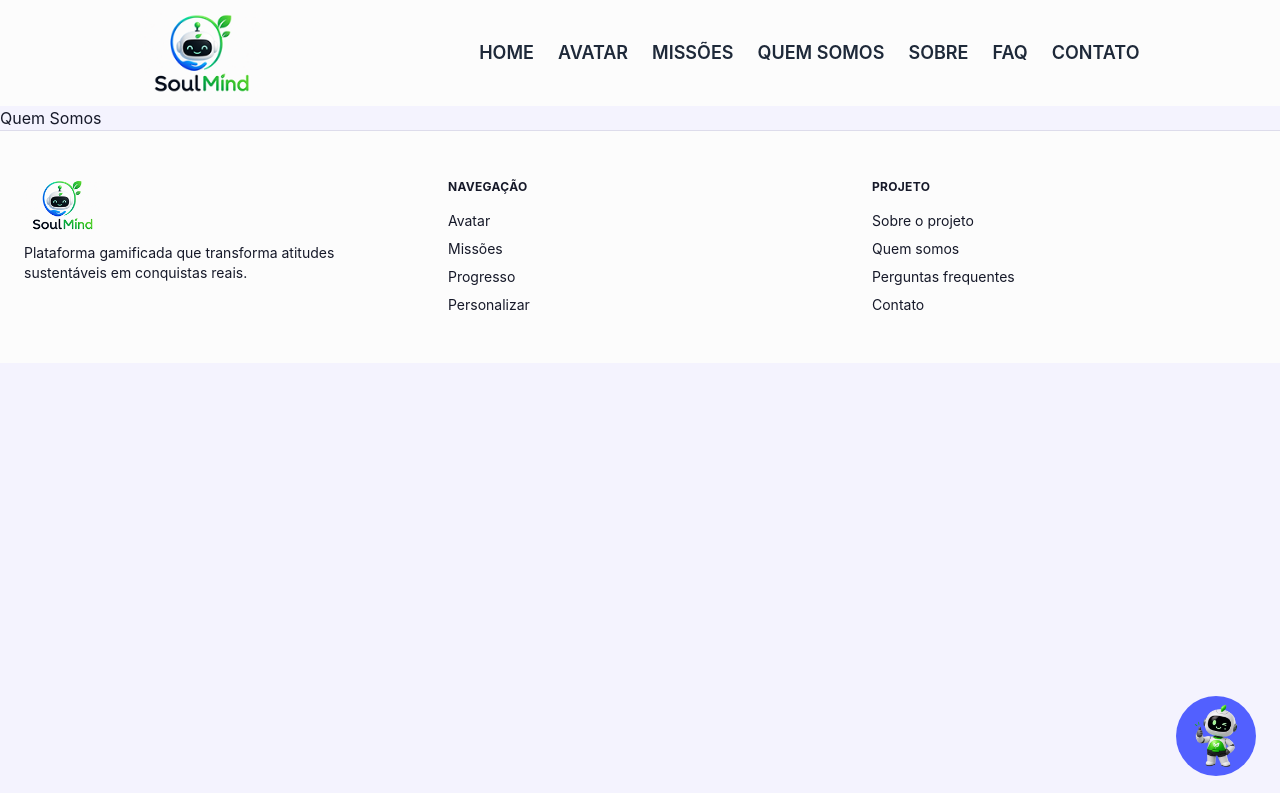
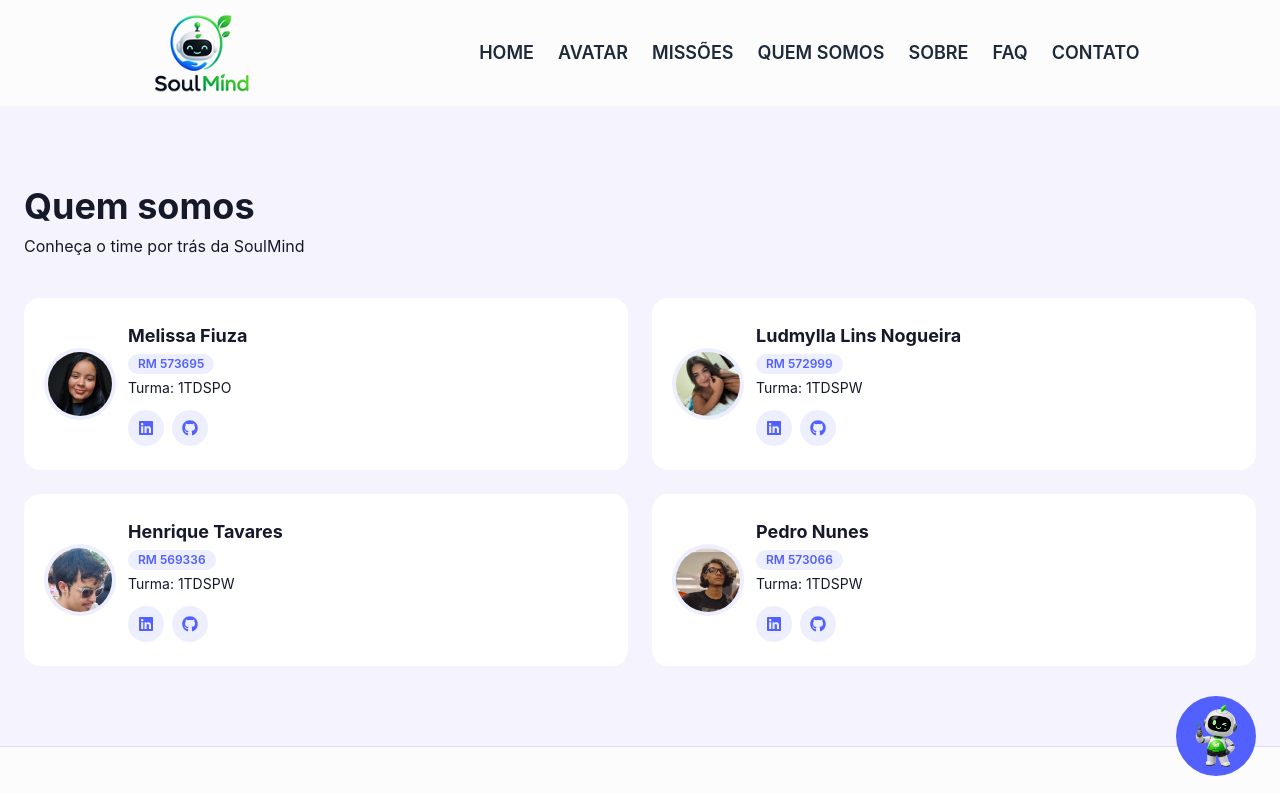
Before and after one commit to SoulMind-FIAP/Sprint3-SoulMind, a React (Vite) app in the folder SoulMind/: page /quem-somos in a window 1280 px wide. Shown: the top 793 px of the page. Built offline with nearby package versions, Linux system fonts and the light colour scheme.

Commit message:
feat: criando página Quem Somos

```diff
--- a/SoulMind/src/data/DadosIntegrantes.ts
+++ b/SoulMind/src/data/DadosIntegrantes.ts
@@ -17,7 +17,7 @@ export const DadosIntegrantes: TipoIntegrantes[] = [
         id: 2,
         nome: "Ludmylla Lins Nogueira",
         rm: "RM 572999",
-        turma: "1TDS...",
+        turma: "1TDSPW",
         foto: Ludmylla,
         github: "https://github.com/Ludmylla1905",
         linkedin: "https://linkedin.com/in/ludmylla-nogueira-11991927a/"
@@ -26,7 +26,7 @@ export const DadosIntegrantes: TipoIntegrantes[] = [
     {id: 3,
         nome: "Henrique Tavares",
         rm: "RM 569336",
-        turma: "1TDS...",
+        turma: "1TDSPW",
         foto: Henrique,
         github: "https://github.com/eneiqmaneiro",
         linkedin: "https://linkedin.com/in/henrique-tavares-coutinho-81a512356/"},
@@ -34,7 +34,7 @@ export const DadosIntegrantes: TipoIntegrantes[] = [
         {id: 4,
         nome: "Pedro Nunes",
         rm: "RM 573066",
-        turma: "1TDS...",
+        turma: "1TDSPW",
         foto: Pedro,
         github: "https://github.com/PedroNuf",
         linkedin: "https://linkedin.com/in/pedro-nunes-1089133b4/"}
--- a/SoulMind/src/pages/QuemSomos/index.tsx
+++ b/SoulMind/src/pages/QuemSomos/index.tsx
@@ -1,7 +1,63 @@
+import { FaLinkedin, FaGithub } from "react-icons/fa";
+import { DadosIntegrantes } from "../../data/DadosIntegrantes";
+
 export default function QuemSomos() {
   return (
-    <div>
-      <p>Quem Somos</p>
-    </div>
+    <section className="mx-auto w-full max-w-7xl px-4 py-12 sm:px-6 sm:py-16 lg:py-20">
+      <h2 className="text-2xl font-bold sm:text-3xl lg:text-4xl">
+        Quem somos
+      </h2>
+
+      <p className="mt-2 max-w-xl text-sm text-muted-foreground sm:text-base">
+        Conheça o time por trás da SoulMind
+      </p>
+
+      <div className="mt-8 grid gap-6 sm:mt-10 sm:grid-cols-2">
+        {DadosIntegrantes.map((integrante) => (
+          <div
+            key={integrante.id}
+            className="flex items-center gap-4 rounded-2xl bg-card p-6 shadow-soft transition-transform hover:-translate-y-1"
+          >
+            <img
+              src={integrante.foto}
+              alt={integrante.nome}
+              className="h-16 w-16 shrink-0 rounded-full object-cover ring-4 ring-primary/10"
+            />
+
+            <div>
+              <h3 className="text-base font-bold sm:text-lg">{integrante.nome}</h3>
+
+              <span className="mt-1 inline-block rounded-full bg-primary/10 px-2.5 py-0.5 text-xs font-semibold text-primary">
+                {integrante.rm}
+              </span>
+              <p className="mt-1 text-sm text-muted-foreground">Turma: {integrante.turma}</p>
+
+              <div className="mt-3 flex gap-2">
+                <a
+                  href={integrante.linkedin}
+                  target="_blank"
+                  rel="noreferrer"
+                  aria-label={`LinkedIn de ${integrante.nome}`}
+                  className="flex h-9 w-9 items-center justify-center rounded-full bg-primary/10 text-primary transition-colors hover:bg-primary hover:text-primary-foreground"
+                >
+                  <FaLinkedin className="h-4 w-4" />
+                </a>
+
+
+                  <a
+                  href={integrante.github}
+                  target="_blank"
+                  rel="noreferrer"
+                  aria-label={`GitHub de ${integrante.nome}`}
+                  className="flex h-9 w-9 items-center justify-center rounded-full bg-primary/10 text-primary transition-colors hover:bg-primary hover:text-primary-foreground"
+                >
+                  <FaGithub className="h-4 w-4" />
+                </a>
+              </div>
+            </div>
+          </div>
+        ))}
+      </div>
+    </section>
   );
 }
```
